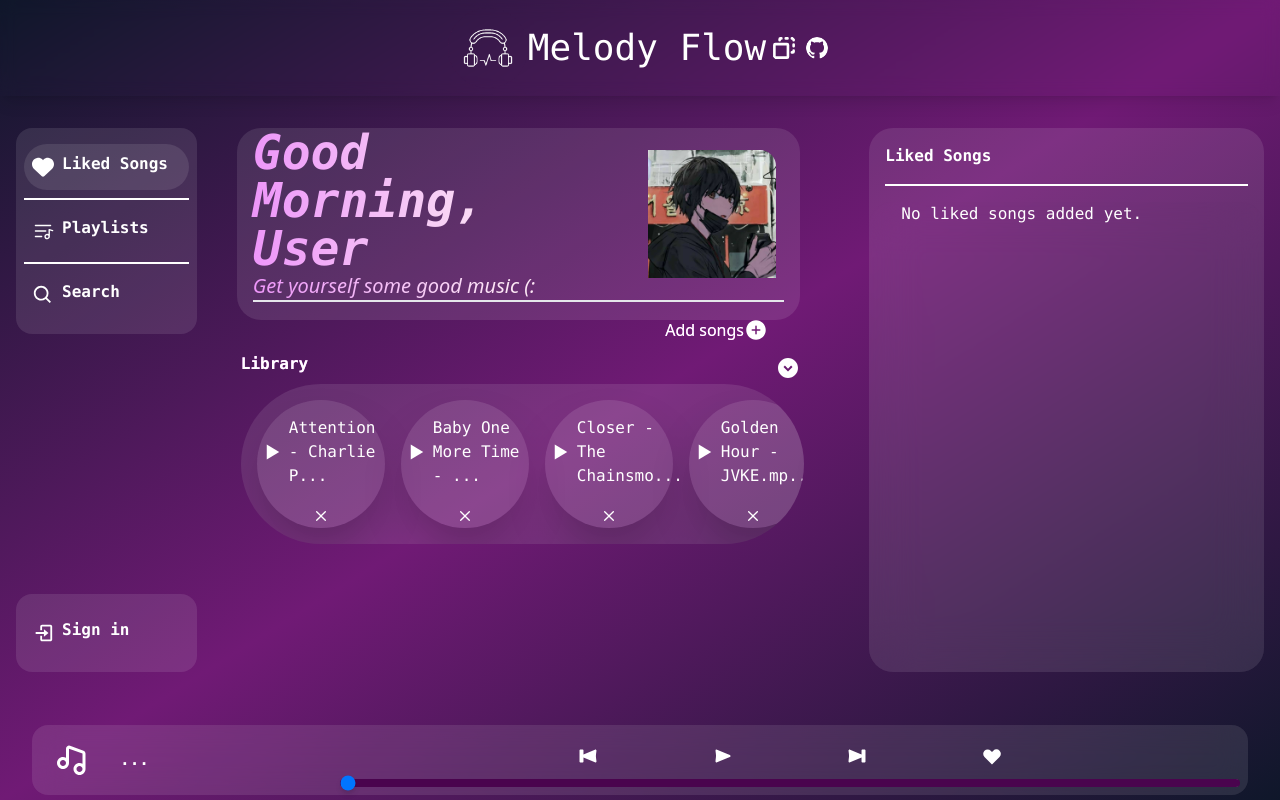
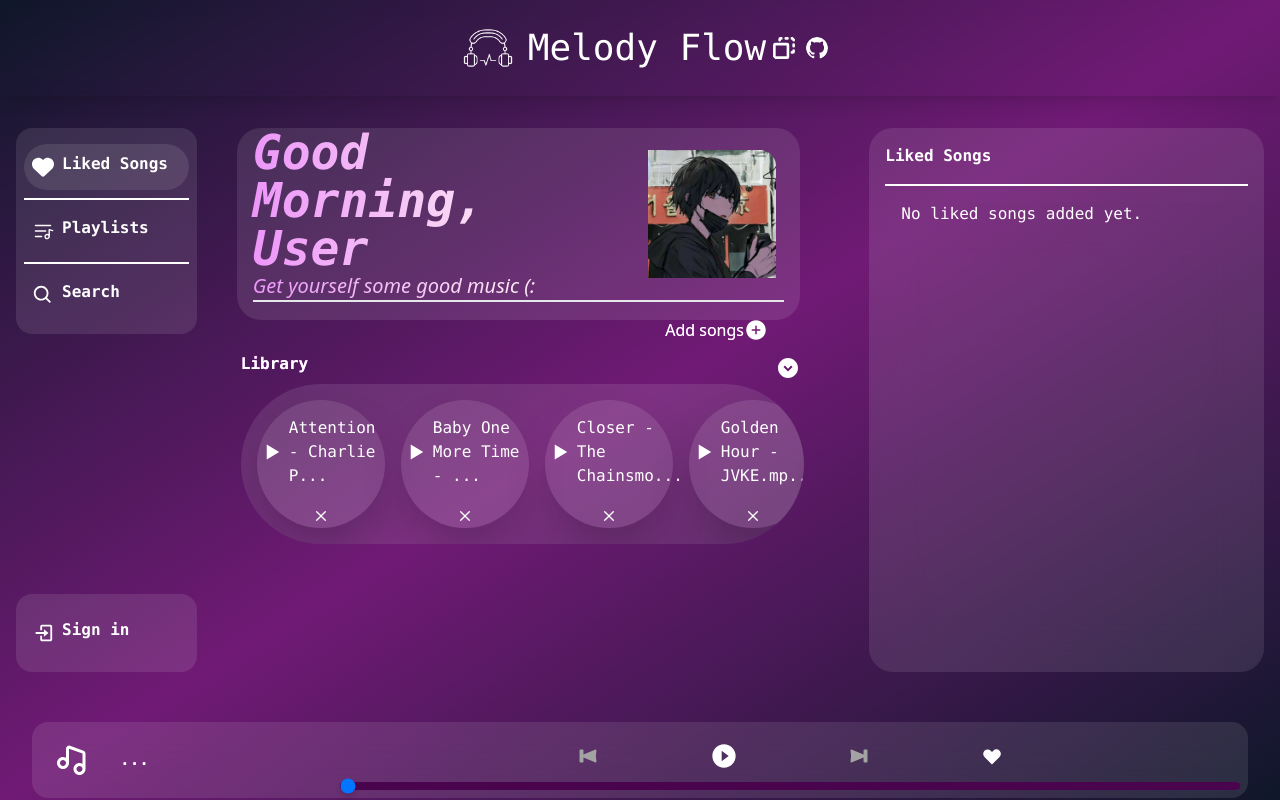
Before and after one commit to thecrusader25225/melody-flow, a React (Create React App) app: page / in a window 1280 px wide. Built offline with nearby package versions, Linux system fonts and the light colour scheme.

Commit message:
updated ui

```diff
--- a/src/Home.js
+++ b/src/Home.js
@@ -128,7 +128,9 @@ export default function Home({ page, themes }) {
           ? addedSongs
           : type === "Liked"
           ? likedSongs
-          : playlistSongs[playlistIndex]
+          : playlists[playlistIndex]
+          ? playlistSongs[playlistIndex]
+          : []
         ).map((song, index) => (
           <div
             key={index}
@@ -231,12 +233,14 @@ export default function Home({ page, themes }) {
         <div
           key={index}
           className="flex-grow-0 w-full h-12  hover:scale-105  hover:rounded-full duration-100 flex justify-between cursor-pointer items-center"
-          onClick={() => {
-            setOpenPlaylist(true);
-            setPlaylistIndex(index);
-          }}
         >
-          <span className="hover:bg-white hover:bg-opacity-10 flex w-full h-full rounded-full items-center">
+          <span
+            className="hover:bg-white hover:bg-opacity-10 flex w-full h-full rounded-full items-center"
+            onClick={() => {
+              setOpenPlaylist(true);
+              setPlaylistIndex(index);
+            }}
+          >
             <CgPlayList className="text-3xl" />
             <p className="text-white">
               {playlist
@@ -413,6 +417,7 @@ export default function Home({ page, themes }) {
               </span>
               <p>
                 {openPlaylist &&
+                  playlists[playlistIndex] &&
                   (playlists[playlistIndex].length >= truncateLength / 2
                     ? "> " +
                       playlists[playlistIndex].substring(
@@ -446,9 +451,10 @@ export default function Home({ page, themes }) {
             <div className="flex w-full h-auto items-center px-2 m-1">
               <input
                 type="text"
-                className="bg-transparent border-dashed rounded-3xl border text-sm resize-none w-full outline-none px-2 "
+                className="bg-transparent border-dashed rounded-lg border text-sm resize-none w-full outline-none px-2 "
                 value={playlistName}
                 onChange={(e) => setPlaylistName(e.target.value)}
+                placeholder="Enter playlist name..."
               />
               {playlistName.length !== 0 && (
                 <TiTick
--- a/src/Player.js
+++ b/src/Player.js
@@ -1,12 +1,8 @@
-import { BiMusic, BiHeart } from "react-icons/bi";
+import { BiMusic } from "react-icons/bi";
 import { useState, useEffect } from "react";
 import { HiHeart } from "react-icons/hi";
-import {
-  GiNextButton,
-  GiPauseButton,
-  GiPlayButton,
-  GiPreviousButton,
-} from "react-icons/gi";
+import { GiNextButton, GiPauseButton, GiPreviousButton } from "react-icons/gi";
+import { MdPlayCircleFilled } from "react-icons/md";
 
 export default function Player({
   songs,
@@ -122,17 +118,17 @@ export default function Player({
         <span className="flex flex-col w-3/4 items-center">
           <div className="z-10 flex justify-between w-1/2 p-2">
             <button className=" z-10" onClick={handlePrevious}>
-              <GiPreviousButton className="checkmark text-3xl" />
+              <GiPreviousButton className="checkmark text-3xl hover:text-white text-neutral-400" />
             </button>
             <button className="playpause z-10" onClick={handlePlayPause}>
               {isPlaying ? (
-                <GiPauseButton className="checkmark text-3xl" />
+                <GiPauseButton className="checkmark text-4xl hover:scale-125 duration-100" />
               ) : (
-                <GiPlayButton className="checkmark text-3xl" />
+                <MdPlayCircleFilled className="checkmark text-4xl hover:scale-125 duration-100" />
               )}
             </button>
             <button className="text-3xl z-10" onClick={handleNext}>
-              <GiNextButton className="checkmark text-3xl" />
+              <GiNextButton className="checkmark text-3xl hover:text-white text-neutral-400" />
             </button>
             <button onClick={handleLikedSong}>
               <HiHeart
```
